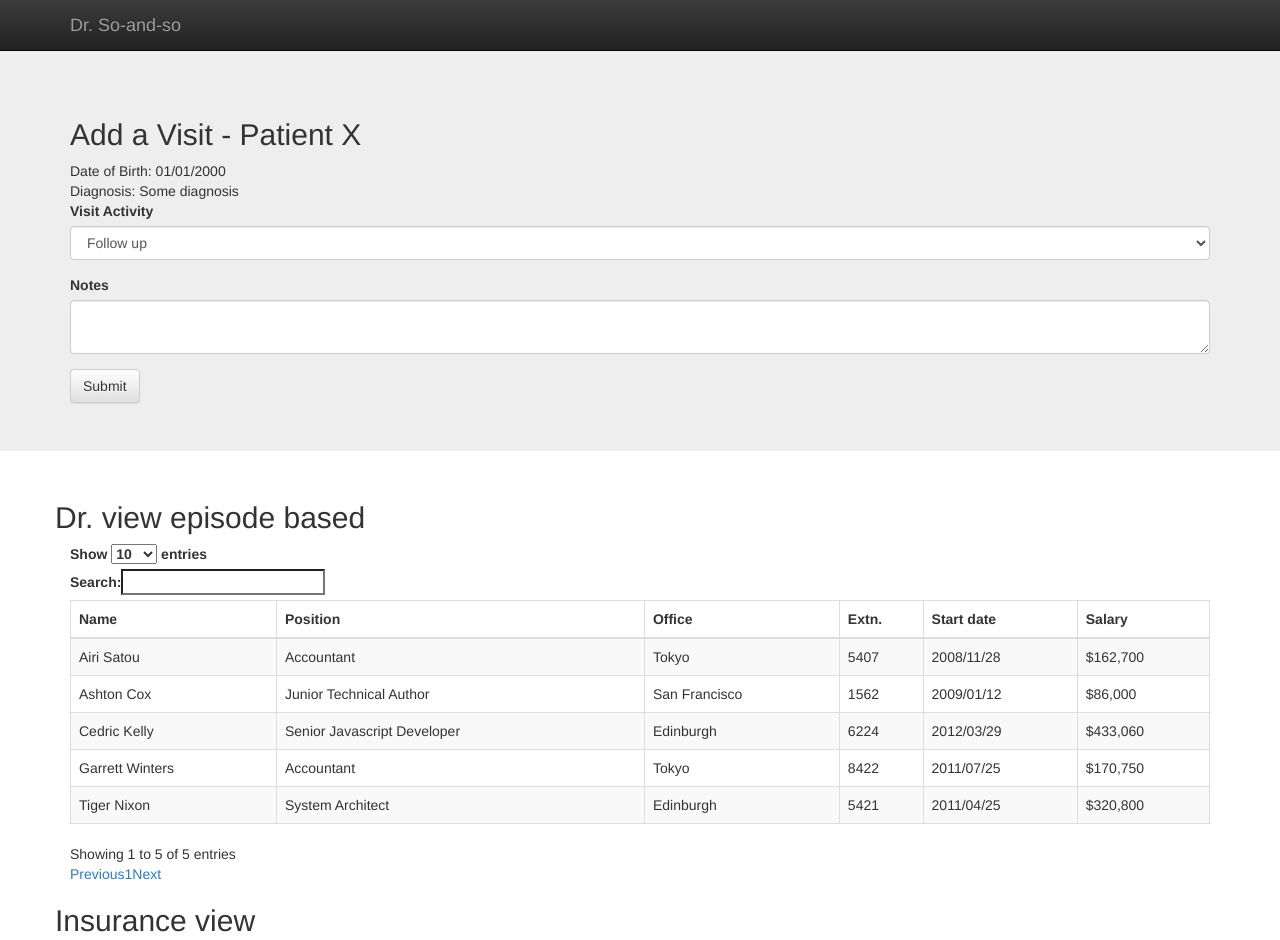
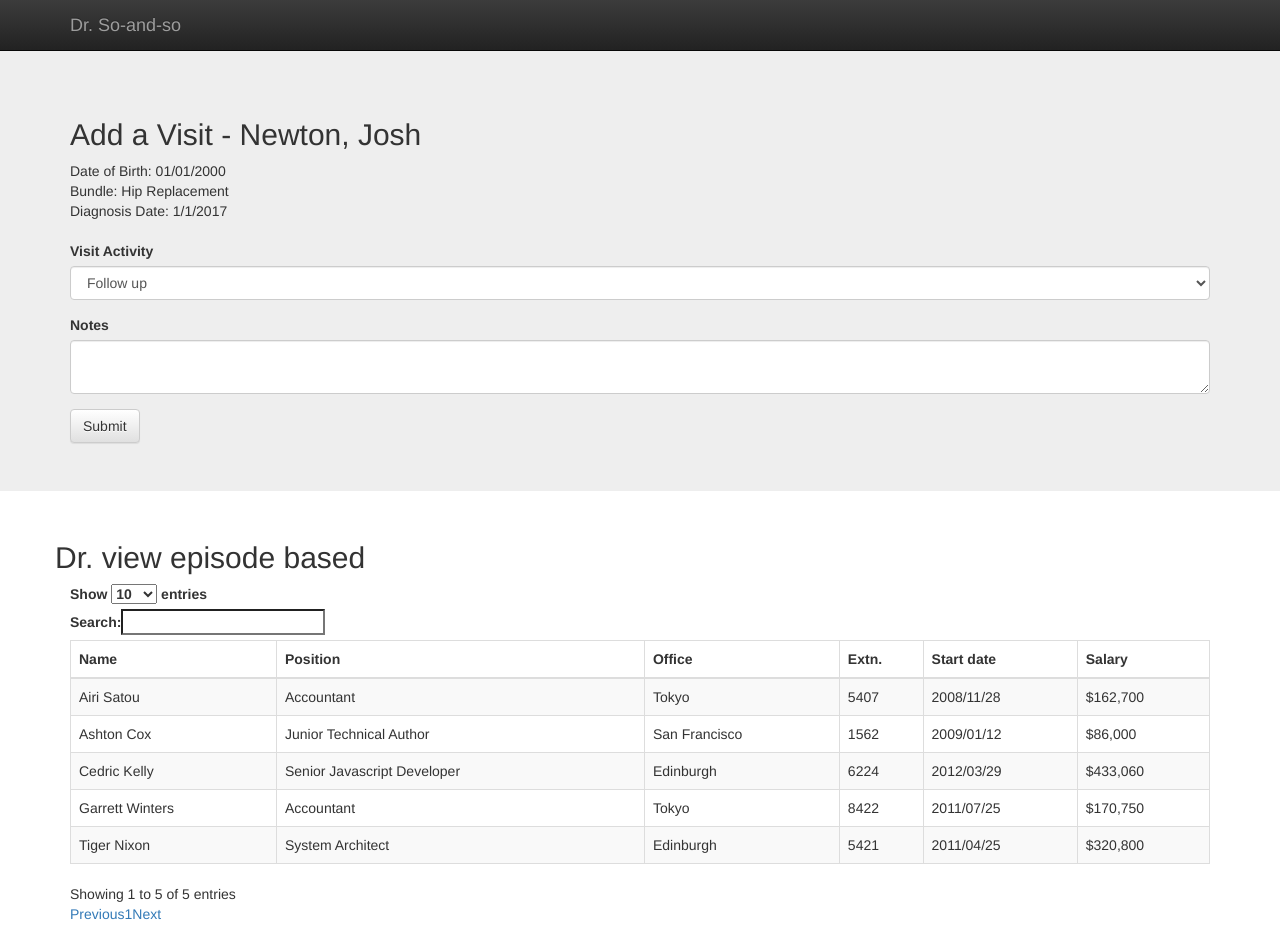
Before and after one commit to pcuci/vitalweb, a website: page index.html in a window 1280 px wide. Shown: the top 940 px of the page. Drawn offline with nearby package versions, Linux system fonts and the light colour scheme.

Commit message:
some tweaks

```diff
--- a/index.html
+++ b/index.html
@@ -35,9 +35,11 @@
 
     <div class="jumbotron">
       <div class="container">
-        <h2>Add a Visit - Patient X</h2>
+        <h2>Add a Visit - Newton, Josh</h2>
         Date of Birth: 01/01/2000<br>
-        Diagnosis: Some diagnosis<br>
+        Bundle: Hip Replacement<br>
+        Diagnosis Date: 1/1/2017<br>
+        <br>
         <form>
           <div class="form-group">
             <label for="action">Visit Activity</label>
```
